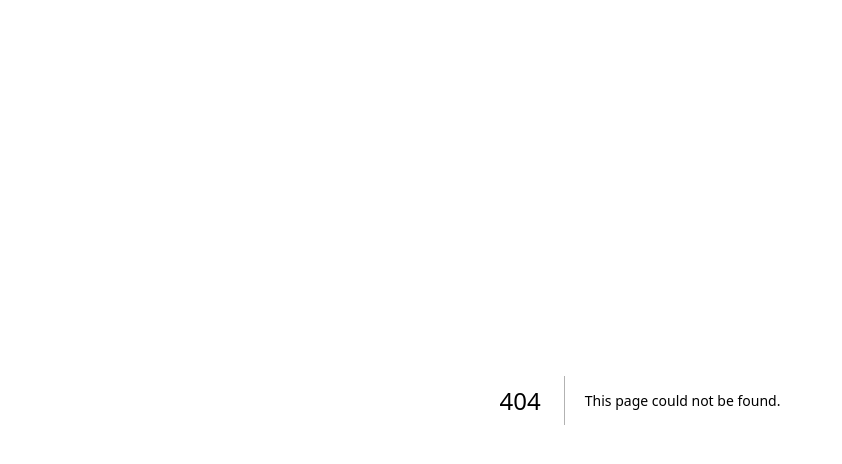
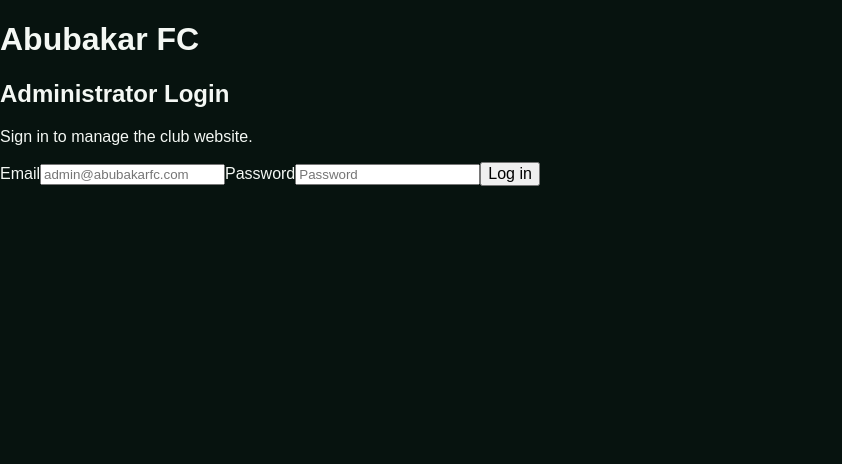
Before and after one commit to abubakarayomide225-lab/Sport, a Next.js app: page /admin in a window 1280 px wide. Before the commit this address had no page. Shown: the top 464 px of the page, without its empty margins (0-842 px from the left). Built offline with nearby package versions, Linux system fonts and the light colour scheme.

Commit message:
Create page.js

```diff
--- /dev/null
+++ b/app/admin/page.js
@@ -0,0 +1,82 @@
+'use client';
+
+import { useState } from 'react';
+
+export default function AdminPage() {
+  const [loggedIn, setLoggedIn] = useState(false);
+  const [email, setEmail] = useState('');
+  const [password, setPassword] = useState('');
+
+  function login() {
+    if (email === 'admin@abubakarfc.com' && password === 'AbubakarFC2026') {
+      setLoggedIn(true);
+    } else {
+      alert('Incorrect email or password');
+    }
+  }
+
+  if (!loggedIn) {
+    return (
+      <main className="admin-page">
+        <div className="admin-box">
+          <h1>Abubakar FC</h1>
+          <h2>Administrator Login</h2>
+          <p>Sign in to manage the club website.</p>
+
+          <label>Email</label>
+          <input
+            type="email"
+            value={email}
+            onChange={(e) => setEmail(e.target.value)}
+            placeholder="admin@abubakarfc.com"
+          />
+
+          <label>Password</label>
+          <input
+            type="password"
+            value={password}
+            onChange={(e) => setPassword(e.target.value)}
+            placeholder="Password"
+          />
+
+          <button onClick={login}>Log in</button>
+        </div>
+      </main>
+    );
+  }
+
+  return (
+    <main className="admin-page">
+      <div className="admin-dashboard">
+        <h1>Abubakar FC Administrator</h1>
+        <p>Welcome to the club management dashboard.</p>
+
+        <div className="admin-grid">
+          <div>
+            <h2>Fixtures</h2>
+            <p>Add and manage upcoming matches.</p>
+            <button>Add Fixture</button>
+          </div>
+
+          <div>
+            <h2>Results</h2>
+            <p>Update completed matches and scores.</p>
+            <button>Add Result</button>
+          </div>
+
+          <div>
+            <h2>Players</h2>
+            <p>Manage player names, numbers and positions.</p>
+            <button>Manage Players</button>
+          </div>
+
+          <div>
+            <h2>Achievements</h2>
+            <p>Add trophies, honours and milestones.</p>
+            <button>Manage Achievements</button>
+          </div>
+        </div>
+      </div>
+    </main>
+  );
+}
```
